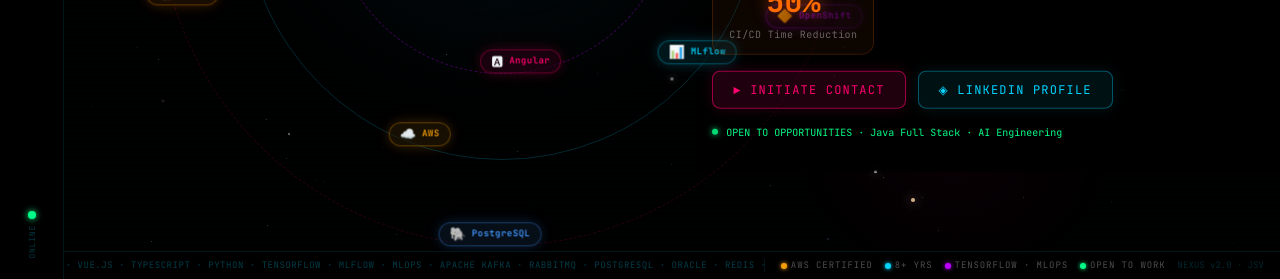
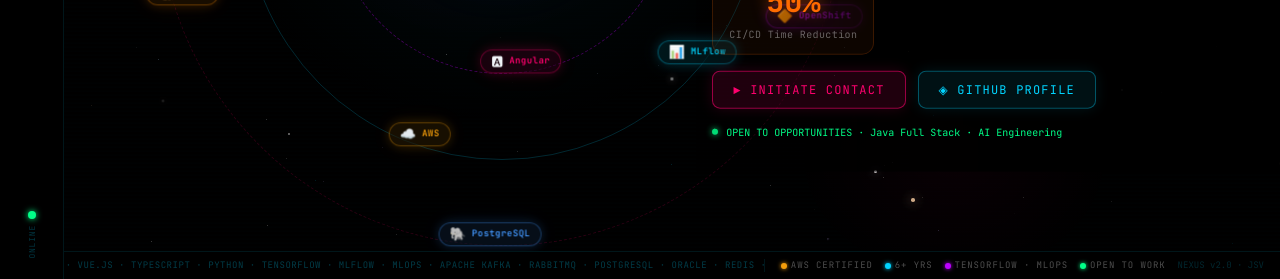
Before and after one commit to vjsravan/jay-portfolio, a React (Vite) app in the folder portfolio-app/: page / in a window 1280 px wide. Both pictures are taken after a click on the button 31 px from the left and 123 px from the top of the page. Shown: the part 521-800 px from the top of the page. Built offline with nearby package versions, Linux system fonts and the light colour scheme.

Commit message:
fix: correct experience to 6yrs, replace LinkedIn with GitHub (vjsravan), fix CTA links

```diff
--- a/portfolio-app/src/components/nexus/NexusInterface.tsx
+++ b/portfolio-app/src/components/nexus/NexusInterface.tsx
@@ -277,7 +277,7 @@ const NexusInterface: React.FC = () => {
         <div className="flex items-center gap-3 px-4 flex-shrink-0 border-l" style={{ borderColor: 'rgba(0,212,255,0.1)' }}>
           {[
             { label: 'AWS CERTIFIED', color: '#f59e0b' },
-            { label: '8+ YRS', color: '#00d4ff' },
+            { label: '6+ YRS', color: '#00d4ff' },
             { label: 'TENSORFLOW · MLOPS', color: '#bd00ff' },
             { label: 'OPEN TO WORK', color: '#00ff88' },
           ].map(({ label, color }) => (
--- a/portfolio-app/src/components/nexus/panels/ContactPanel.tsx
+++ b/portfolio-app/src/components/nexus/panels/ContactPanel.tsx
@@ -18,7 +18,7 @@ interface FormState {
 const EMPTY_FORM: FormState = { name: '', email: '', phone: '', message: '' };
 
 const SOCIALS = [
-  { icon: '🐙', label: 'GitHub',   href: 'https://github.com/vjsravan',                        color: '#ffffff' },
+  { icon: '🐙', label: 'GitHub',   href: 'https://github.com/vjsravan',                         color: '#ffffff' },
   { icon: '✉️', label: 'Email',    href: `mailto:${personalInfo.email}`,        color: '#ff006e' },
 ];
 
--- a/portfolio-app/src/components/nexus/panels/HeroPanel.tsx
+++ b/portfolio-app/src/components/nexus/panels/HeroPanel.tsx
@@ -376,10 +376,10 @@ const HeroPanel: React.FC = () => {
               style={{ background: 'rgba(255,0,110,0.12)', border: '1px solid rgba(255,0,110,0.55)', color: '#ff006e', letterSpacing: '0.1em' }}>
               ► INITIATE CONTACT
             </button>
-            <a href="https://www.linkedin.com/in/jaysravan-fullstack/" target="_blank" rel="noopener noreferrer"
+            <a href="https://github.com/vjsravan" target="_blank" rel="noopener noreferrer"
               className="font-mono text-xs py-2.5 rounded-lg text-center active:scale-95"
               style={{ background: 'rgba(0,212,255,0.08)', border: '1px solid rgba(0,212,255,0.35)', color: '#00d4ff', letterSpacing: '0.1em' }}>
-              ◈ LINKEDIN PROFILE
+              ◈ GITHUB PROFILE
             </a>
           </motion.div>
 
@@ -453,10 +453,10 @@ const HeroPanel: React.FC = () => {
             style={{ background: 'rgba(255,0,110,0.12)', border: '1px solid rgba(255,0,110,0.55)', color: '#ff006e', letterSpacing: '0.1em', boxShadow: '0 0 14px rgba(255,0,110,0.15)' }}>
             ► INITIATE CONTACT
           </button>
-          <a href="https://www.linkedin.com/in/jaysravan-fullstack/" target="_blank" rel="noopener noreferrer"
+          <a href="https://github.com/vjsravan" target="_blank" rel="noopener noreferrer"
             className="font-mono text-xs px-5 py-2.5 rounded-lg transition-all hover:scale-105 active:scale-95"
             style={{ background: 'rgba(0,212,255,0.08)', border: '1px solid rgba(0,212,255,0.35)', color: '#00d4ff', letterSpacing: '0.1em', boxShadow: '0 0 14px rgba(0,212,255,0.1)' }}>
-            ◈ LINKEDIN PROFILE
+            ◈ GITHUB PROFILE
           </a>
         </motion.div>
 
--- a/portfolio-app/src/data/resume.ts
+++ b/portfolio-app/src/data/resume.ts
@@ -4,8 +4,8 @@ export const personalInfo = {
   subtitle: "AI & ML Engineering | Angular · React · Spring Boot",
   email: "jay.sravan.dev@gmail.com",
   location: "United States",
-  yearsOfExperience: 8,
-  summary: `Full-Stack Java Developer with 8+ years of experience building enterprise-grade,
+  yearsOfExperience: 6,
+  summary: `Full-Stack Java Developer with 6+ years of experience building enterprise-grade,
 cloud-native applications across logistics, automotive finance, biopharmaceuticals, and fintech.
 Expert in Java (Spring Boot), Angular, React, and microservices architecture. Hands-on AI/ML
 experience with TensorFlow predictive modeling, MLflow/MLops pipelines, and LLM integrations.
@@ -209,7 +209,7 @@ export const certifications = [
 ];
 
 export const metrics = [
-  { value: 8, suffix: "+", label: "Years Experience", color: "cyan" },
+  { value: 6, suffix: "+", label: "Years Experience", color: "cyan" },
   { value: 4, suffix: "", label: "Enterprise Domains", color: "purple" },
   { value: 3, suffix: "", label: "AI/ML Tools in Prod", color: "green" },
   { value: 50, suffix: "%", label: "CI/CD Time Reduction", color: "orange" },
@@ -297,7 +297,7 @@ ABOUT JAY:
 - Full name: Jay Sravan Vadlamudi
 - Title: Java Full Stack Developer | AI & ML Engineering
 - Email: jay.sravan.dev@gmail.com
-- 8+ years of enterprise Java Full Stack experience
+- 6+ years of enterprise Java Full Stack experience
 - Education: Master's in Computer and Information Science, Western Illinois University (2021)
 - AWS Certified Developer – Associate
 - Career goal: Java Full Stack → AI/ML Engineering Lead
```
